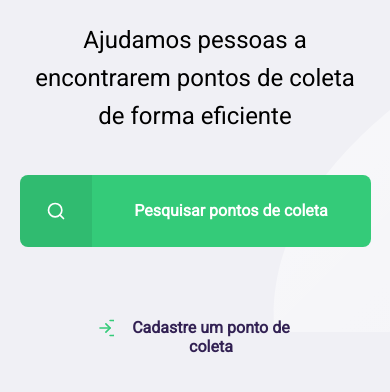
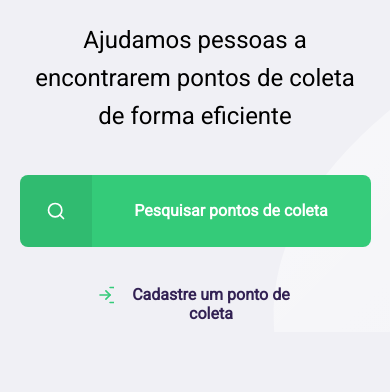
Before and after one commit to antonnymello/ecoleta, a website: page src/views/index.html in a window 390 px wide. Shown: the part 428-820 px from the top of the page. Drawn offline with nearby package versions, Linux system fonts and the light colour scheme; files that its build step writes are made by us from their sources; files whose address does not match are found by name.

Commit message:
Responsiveness improved. Some DB alterations.

```diff
--- a/public/styles/responsive.css
+++ b/public/styles/responsive.css
@@ -11,7 +11,7 @@
 
     #page-home header a {
         position: absolute;
-        bottom: 60px;
+        bottom: 93px;
 
         left: 50%;
         transform: translateX(-50%);
--- a/src/database/db.js
+++ b/src/database/db.js
@@ -59,8 +59,8 @@ db.serialize(() => {
   //   console.log('Aqui estão seus registros!');
   //   console.log(rows);
   // });
-  //   //4. Deletar um dado da tabela
-  // db.run(`DELETE FROM places WHERE id = ?`, [7], function (err) {
+  // //4. Deletar um dado da tabela
+  // db.run(`DELETE FROM places WHERE id = ?`, [17], function (err) {
   //   if (err) {
   //     return console.log(err);
   //   }
```
Also changed, not shown: 1 other file.
